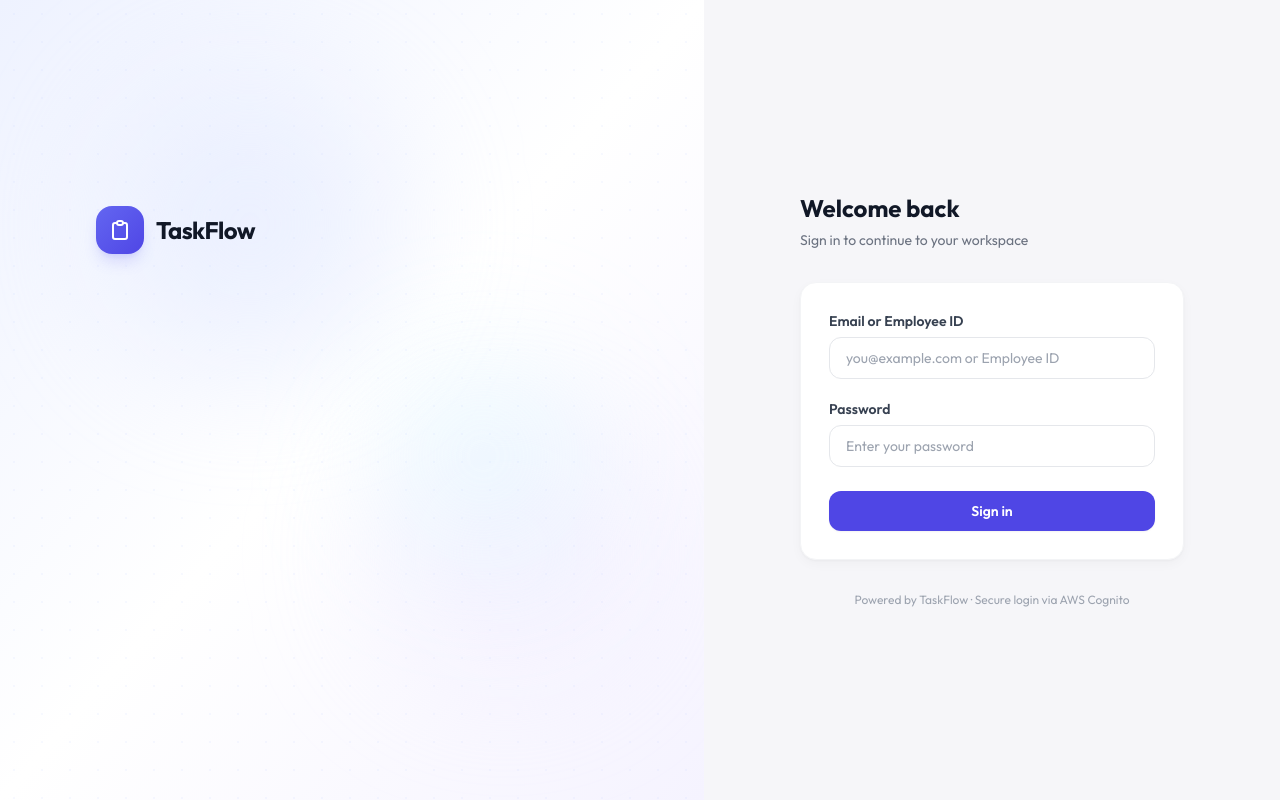
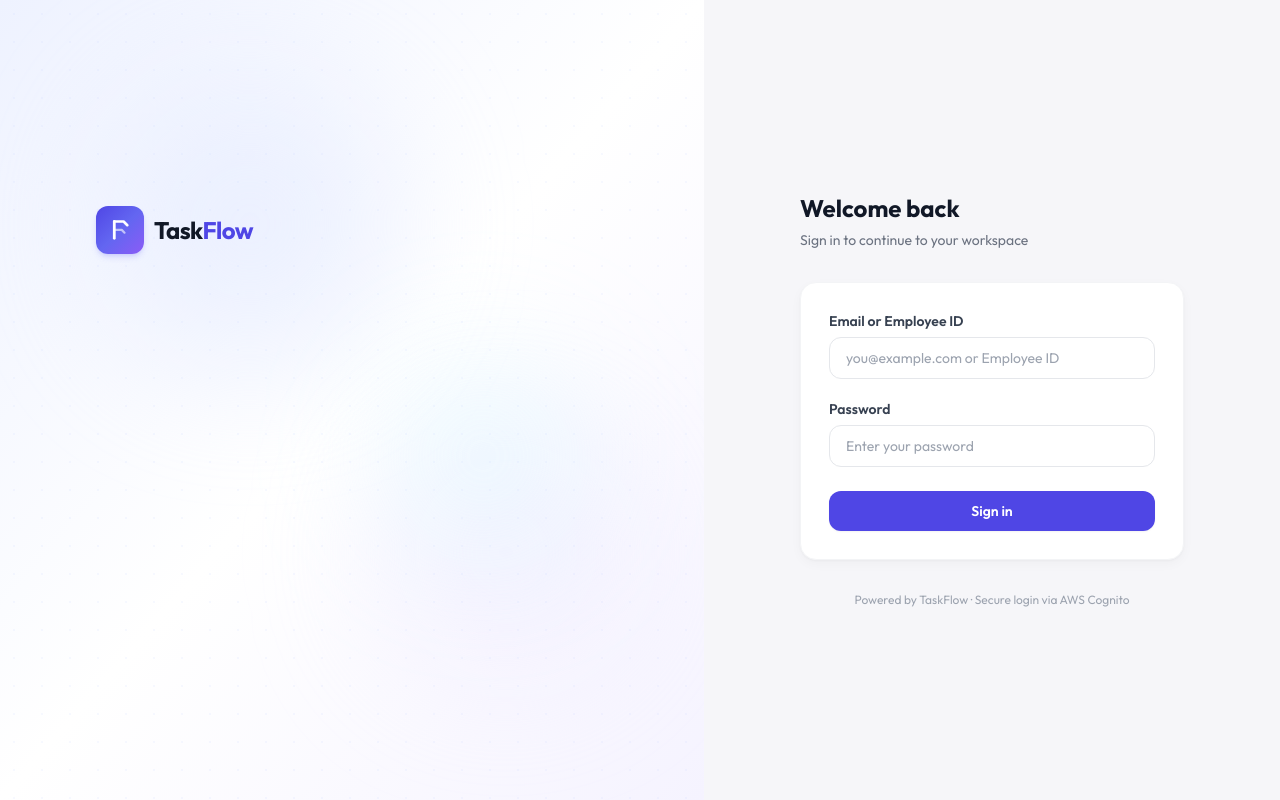
Before and after one commit to Giridharan0624/task-management, a Next.js app in the folder frontend/: page /login in a window 1280 px wide. Built offline with nearby package versions, Linux system fonts and the light colour scheme; no server answers; what amazon-cognito-identity-js would draw is missing.

Commit message:
logo and favicon update

```diff
--- a/frontend/src/app/(auth)/login/page.tsx
+++ b/frontend/src/app/(auth)/login/page.tsx
@@ -5,6 +5,7 @@
 import { useAuth } from '@/lib/auth/AuthProvider'
 import { LoginForm } from '@/components/auth/LoginForm'
 import { Spinner } from '@/components/ui/Spinner'
+import { Logo } from '@/components/ui/Logo'
 
 export default function LoginPage() {
   const { user, isLoading } = useAuth()
@@ -42,14 +43,7 @@
         }} />
 
         <div className="relative z-10 max-w-lg">
-          <div className="flex items-center gap-3 mb-10">
-            <div className="w-12 h-12 bg-gradient-to-br from-indigo-500 to-indigo-600 rounded-2xl flex items-center justify-center shadow-lg shadow-indigo-500/20">
-              <svg className="w-6 h-6 text-white" fill="none" stroke="currentColor" viewBox="0 0 24 24">
-                <path strokeLinecap="round" strokeLinejoin="round" strokeWidth={2} d="M9 5H7a2 2 0 00-2 2v12a2 2 0 002 2h10a2 2 0 002-2V7a2 2 0 00-2-2h-2M9 5a2 2 0 002 2h2a2 2 0 002-2M9 5a2 2 0 012-2h2a2 2 0 012 2" />
-              </svg>
-            </div>
-            <span className="text-2xl font-bold text-gray-900 tracking-tight">TaskFlow</span>
-          </div>
+          <Logo size="xl" className="mb-10" />
 
           <h1 className="text-5xl font-bold leading-[1.1] mb-5 text-gray-900 text-balance animate-fade-in">
             Manage your team&apos;s work,{' '}
@@ -80,13 +74,8 @@
       <div className="flex-1 flex items-center justify-center px-6 py-12 bg-[var(--color-bg)]">
         <div className="w-full max-w-sm animate-fade-in">
           {/* Mobile logo */}
-          <div className="lg:hidden flex items-center gap-2.5 mb-10 justify-center">
-            <div className="w-10 h-10 bg-gradient-to-br from-indigo-500 to-indigo-600 rounded-xl flex items-center justify-center shadow-lg shadow-indigo-500/20">
-              <svg className="w-5 h-5 text-white" fill="none" stroke="currentColor" viewBox="0 0 24 24">
-                <path strokeLinecap="round" strokeLinejoin="round" strokeWidth={2} d="M9 5H7a2 2 0 00-2 2v12a2 2 0 002 2h10a2 2 0 002-2V7a2 2 0 00-2-2h-2M9 5a2 2 0 002 2h2a2 2 0 002-2M9 5a2 2 0 012-2h2a2 2 0 012 2" />
-              </svg>
-            </div>
-            <span className="text-xl font-bold text-gray-900">TaskFlow</span>
+          <div className="lg:hidden flex justify-center mb-10">
+            <Logo size="lg" />
           </div>
 
           <div className="mb-8">
--- a/frontend/src/app/(dashboard)/layout.tsx
+++ b/frontend/src/app/(dashboard)/layout.tsx
@@ -6,6 +6,7 @@
 import Link from 'next/link'
 import { Spinner } from '@/components/ui/Spinner'
 import { Avatar } from '@/components/ui/AvatarUpload'
+import { Logo } from '@/components/ui/Logo'
 import { getProfile } from '@/lib/api/userApi'
 import { usePendingDayOffs } from '@/lib/hooks/useDayOffs'
 import { useMyTasks } from '@/lib/hooks/useUsers'
@@ -122,14 +123,7 @@
     <>
       {/* Logo */}
       <div className="px-5 py-5 flex items-center justify-between border-b border-gray-100">
-        <div className="flex items-center gap-2.5">
-          <div className="w-8 h-8 bg-gradient-to-br from-indigo-500 to-indigo-600 rounded-xl flex items-center justify-center shadow-md shadow-indigo-500/15">
-            <svg className="w-4.5 h-4.5 text-white" fill="none" stroke="currentColor" viewBox="0 0 24 24">
-              <path strokeLinecap="round" strokeLinejoin="round" strokeWidth={2} d="M9 5H7a2 2 0 00-2 2v12a2 2 0 002 2h10a2 2 0 002-2V7a2 2 0 00-2-2h-2M9 5a2 2 0 002 2h2a2 2 0 002-2M9 5a2 2 0 012-2h2a2 2 0 012 2" />
-            </svg>
-          </div>
-          <span className="text-[15px] font-bold text-gray-900 tracking-tight">TaskFlow</span>
-        </div>
+        <Logo size="md" />
         <button onClick={closeSidebar} className="lg:hidden p-1 rounded-lg text-gray-400 hover:text-gray-600 hover:bg-gray-100 transition-colors">
           <svg className="w-5 h-5" fill="none" stroke="currentColor" viewBox="0 0 24 24"><path strokeLinecap="round" strokeLinejoin="round" strokeWidth={2} d="M6 18L18 6M6 6l12 12" /></svg>
         </button>
@@ -208,14 +202,7 @@
           <button onClick={() => setSidebarOpen(true)} className="p-1.5 rounded-xl text-gray-600 hover:bg-gray-100 transition-colors">
             <svg className="w-5 h-5" fill="none" stroke="currentColor" viewBox="0 0 24 24"><path strokeLinecap="round" strokeLinejoin="round" strokeWidth={2} d="M4 6h16M4 12h16M4 18h16" /></svg>
           </button>
-          <div className="flex items-center gap-2">
-            <div className="w-6 h-6 bg-gradient-to-br from-indigo-500 to-indigo-600 rounded-lg flex items-center justify-center">
-              <svg className="w-3.5 h-3.5 text-white" fill="none" stroke="currentColor" viewBox="0 0 24 24">
-                <path strokeLinecap="round" strokeLinejoin="round" strokeWidth={2} d="M9 5H7a2 2 0 00-2 2v12a2 2 0 002 2h10a2 2 0 002-2V7a2 2 0 00-2-2h-2M9 5a2 2 0 002 2h2a2 2 0 002-2M9 5a2 2 0 012-2h2a2 2 0 012 2" />
-              </svg>
-            </div>
-            <span className="text-sm font-bold text-gray-900">TaskFlow</span>
-          </div>
+          <Logo size="sm" />
           <Link href="/profile">
             <Avatar url={avatarUrl} name={profileName || user.name || user.email} size="sm" />
           </Link>
--- /dev/null
+++ b/frontend/src/app/icon.tsx
@@ -0,0 +1,51 @@
+import { ImageResponse } from 'next/og'
+
+export const size = { width: 32, height: 32 }
+export const contentType = 'image/png'
+
+export default function Icon() {
+  return new ImageResponse(
+    (
+      <div
+        style={{
+          width: 32,
+          height: 32,
+          borderRadius: 8,
+          background: 'linear-gradient(135deg, #4f46e5, #6366f1, #7c3aed)',
+          display: 'flex',
+          alignItems: 'center',
+          justifyContent: 'center',
+        }}
+      >
+        <svg
+          viewBox="0 0 32 32"
+          fill="none"
+          width="20"
+          height="20"
+        >
+          <path
+            d="M10 7v18"
+            stroke="white"
+            strokeWidth="3.5"
+            strokeLinecap="round"
+          />
+          <path
+            d="M10 7h10l4 4"
+            stroke="white"
+            strokeWidth="3"
+            strokeLinecap="round"
+            strokeLinejoin="round"
+          />
+          <path
+            d="M10 16h8l3 3"
+            stroke="rgba(255,255,255,0.6)"
+            strokeWidth="2.6"
+            strokeLinecap="round"
+            strokeLinejoin="round"
+          />
+        </svg>
+      </div>
+    ),
+    { ...size }
+  )
+}
--- /dev/null
+++ b/frontend/src/components/ui/Logo.tsx
@@ -0,0 +1,73 @@
+import clsx from 'clsx'
+
+interface LogoProps {
+  size?: 'sm' | 'md' | 'lg' | 'xl'
+  showText?: boolean
+  className?: string
+}
+
+const iconSizes = {
+  sm: 'w-6 h-6',
+  md: 'w-8 h-8',
+  lg: 'w-10 h-10',
+  xl: 'w-12 h-12',
+}
+
+const textSizes = {
+  sm: 'text-sm',
+  md: 'text-[15px]',
+  lg: 'text-lg',
+  xl: 'text-2xl',
+}
+
+export function Logo({ size = 'md', showText = true, className }: LogoProps) {
+  return (
+    <div className={clsx('flex items-center gap-2.5', className)}>
+      <div className={clsx(
+        iconSizes[size],
+        'relative rounded-xl flex items-center justify-center',
+        'bg-gradient-to-br from-indigo-600 via-indigo-500 to-violet-500',
+        'shadow-md shadow-indigo-500/20',
+      )}>
+        {/*
+          Logo concept: A "T" + "F" monogram fused into a forward-pointing arrow shape.
+          The T crossbar extends right and angles down into an arrow,
+          forming the F's horizontal strokes — symbolizing tasks flowing forward.
+        */}
+        <svg viewBox="0 0 32 32" fill="none" className="w-[62%] h-[62%]">
+          {/* Vertical stem of T/F */}
+          <path
+            d="M10 7v18"
+            stroke="white"
+            strokeWidth="3"
+            strokeLinecap="round"
+          />
+          {/* Top crossbar of T — extends into forward arrow */}
+          <path
+            d="M10 7h10l4 4"
+            stroke="white"
+            strokeWidth="2.8"
+            strokeLinecap="round"
+            strokeLinejoin="round"
+          />
+          {/* Middle bar of F — shorter, also flows forward */}
+          <path
+            d="M10 16h8l3 3"
+            stroke="rgba(255,255,255,0.6)"
+            strokeWidth="2.4"
+            strokeLinecap="round"
+            strokeLinejoin="round"
+          />
+        </svg>
+      </div>
+      {showText && (
+        <span className={clsx(
+          textSizes[size],
+          'font-bold tracking-tight text-gray-900',
+        )}>
+          Task<span className="text-indigo-600">Flow</span>
+        </span>
+      )}
+    </div>
+  )
+}
```
